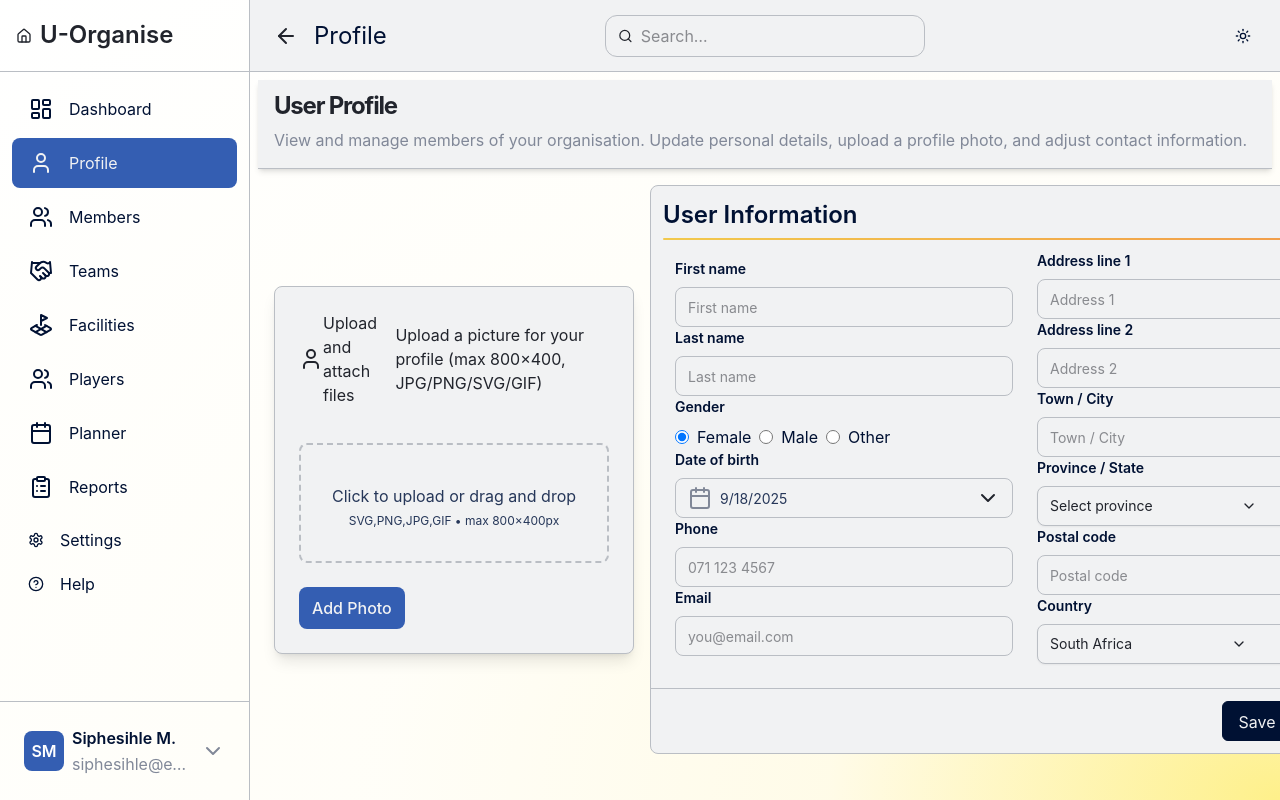
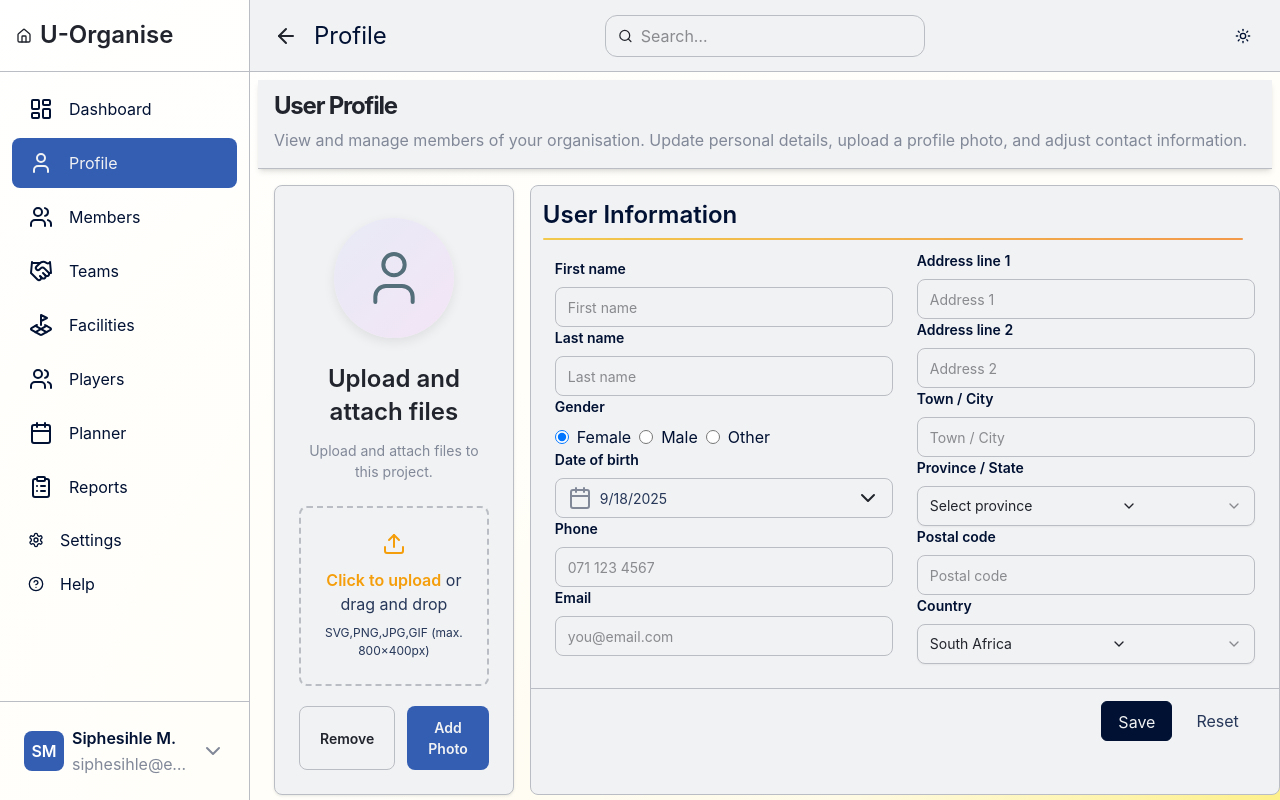
Before and after one commit to Sihle-Thwa/SportsManagment, a React (Vite) app in the folder frontend/: page /profile in a window 1280 px wide. Built offline with nearby package versions, Linux system fonts and the light colour scheme.

Commit message:
refactor: update FileUploadCard component for improved functionality and styling; enhance profile upload experience

```diff
--- a/frontend/src/components/FileUpload/FileUploadCard.tsx
+++ b/frontend/src/components/FileUpload/FileUploadCard.tsx
@@ -1,22 +1,21 @@
 "use client";
 import React, { useState } from "react";
-import { User } from "lucide-react";
-import { cn } from "../../lib/utils";
+import { User, Upload } from "lucide-react";
 import "./fileuploadcard.css";
 
-export interface FileUploadCardProps {
+interface UploadAttachmentProps {
 	title?: string;
-	description: string;
+	description?: string;
 	acceptedFileTypes?: string;
 	maxFileSize?: number;
 	maxDimensions?: { width: number; height: number };
-	onFileSelect: (file: File) => void;
+	onFileSelect?: (file: File) => void;
 	onFileRemove?: () => void;
 }
 
-export const FileUploadCard: React.FC<FileUploadCardProps> = ({
+const UploadAttachment: React.FC<UploadAttachmentProps> = ({
 	title = "Upload and attach files",
-	description = "Upload and attach files to this profile.",
+	description = "Upload and attach files to this project.",
 	acceptedFileTypes = ".svg,.png,.jpg,.gif",
 	maxFileSize = 5 * 1024 * 1024,
 	maxDimensions = { width: 800, height: 400 },
@@ -65,7 +64,7 @@ export const FileUploadCard: React.FC<FileUploadCardProps> = ({
 
 				setSelectedFile(file);
 				setPreview(objectUrl);
-				onFileSelect(file);
+				if (onFileSelect) onFileSelect(file);
 			};
 
 			img.onerror = () => {
@@ -77,7 +76,7 @@ export const FileUploadCard: React.FC<FileUploadCardProps> = ({
 		} else {
 			setSelectedFile(file);
 			setPreview(null);
-			onFileSelect(file);
+			if (onFileSelect) onFileSelect(file);
 		}
 	};
 
@@ -99,84 +98,62 @@ export const FileUploadCard: React.FC<FileUploadCardProps> = ({
 		if (onFileRemove) onFileRemove();
 	};
 
-	const handleDragOver = (e: React.DragEvent<HTMLDivElement>) =>
+	const handleDragOver = (e: React.DragEvent<HTMLDivElement>) => {
 		e.preventDefault();
+	};
 
 	return (
-		<div
-			className="cardBase_fileUpload"
-			role="region"
-			aria-labelledby="upload-title"
-		>
+		<div className="cardBase_fileUpload">
 			<div className="cardHeader_fileUpload">
-				<div className="cardHeader-content_fileUpload">
-					<User />
+				<div className="cardHeader-content_fileUpload_Icon">
+					<User size={64} strokeWidth={1.5} />
 				</div>
-				<div id="upload-title" className="cardTitle_fileUpload">
-					{title}
-				</div>
-				<div className="cardDescription_fileUpload">{description}</div>
 			</div>
 
 			<div className="cardBody_fileUpload">
-				{selectedFile ? (
-					<div>
-						{preview && (
-							<div className="filePreview" aria-hidden>
-								<img src={preview} alt="Profile preview" />
-							</div>
-						)}
+				<h2 className="cardBodyTitle_fileUpload">{title}</h2>
+				<p className="cardBodyDescription_fileUpload">{description}</p>
 
-						<div className="fileMeta" aria-live="polite">
-							<div>
-								<div className="fileMeta-name">{selectedFile.name}</div>
-								<div className="fileMeta-size">
-									{(selectedFile.size / 1024).toFixed(2)} KB
-								</div>
-							</div>
-
-							<div style={{ display: "flex", gap: 8 }}>
-								<button
-									className={cn("btnBase", "btnGhost")}
-									onClick={handleRemove}
-								>
-									Remove
-								</button>
-							</div>
-						</div>
-					</div>
-				) : (
+				{!selectedFile ? (
+					<>
 						<div
 							className="fileDropzone"
-						role="button"
-						tabIndex={0}
 							onDrop={handleDrop}
 							onDragOver={handleDragOver}
-						onKeyDown={(e) => {
-							if (e.key === "Enter" || e.key === " ") {
-								e.preventDefault();
-								document.getElementById("file-upload")?.click();
-							}
-						}}
 						>
 							<input
 								id="file-upload"
 								type="file"
 								accept={acceptedFileTypes}
-							className="sr-only"
 								onChange={handleFileChange}
+								style={{ display: "none" }}
 							/>
-						<div style={{ textAlign: "center" }}>
-							<div className="acceptedFile-info">
-								Click to upload or drag and drop
+							<label
+								htmlFor="file-upload"
+								style={{
+									display: "flex",
+									flexDirection: "column",
+									alignItems: "center",
+									cursor: "pointer",
+									width: "100%",
+								}}
+							>
+								<Upload size={24} strokeWidth={2} color="#f59e0b" />
+								<div style={{ textAlign: "center", marginTop: "12px" }}>
+									<span style={{ color: "#f59e0b", fontWeight: 600 }}>
+										Click to upload
+									</span>
+									<span style={{ color: "var(--text-secondary)" }}>
+										{" "}
+										or drag and drop
+									</span>
 								</div>
-							<div className="acceptedFile-types">
-								{acceptedFileTypes.replace(/\./g, "").toUpperCase()} • max{" "}
-								{maxDimensions.width}×{maxDimensions.height}px
+								<p className="acceptedFile-types" style={{ marginTop: "8px" }}>
+									{acceptedFileTypes.replace(/\./g, "").toUpperCase()} (max.{" "}
+									{maxDimensions.width}×{maxDimensions.height}px)
+								</p>
+							</label>
 						</div>
-						</div>
-					</div>
-				)}
 
 						{error && (
 							<div className="fileError" role="alert">
@@ -185,20 +162,57 @@ export const FileUploadCard: React.FC<FileUploadCardProps> = ({
 						)}
 
 						<div
-					style={{ marginTop: 12, display: "flex", justifyContent: "center" }}
+							style={{
+								display: "flex",
+								gap: "12px",
+								width: "100%",
+								marginTop: "8px",
+							}}
 						>
-					{!selectedFile && (
+							<button className="btnBase btnGhost" onClick={handleRemove}>
+								Remove
+							</button>
 							<button
 								className="btnBase"
 								onClick={() => document.getElementById("file-upload")?.click()}
 							>
 								Add Photo
 							</button>
+						</div>
+					</>
+				) : (
+					<>
+						{preview && (
+							<div className="filePreview">
+								<img src={preview} alt="Preview" />
+							</div>
 						)}
+
+						<div className="fileMeta">
+							<div>
+								<div className="fileMeta-name">{selectedFile.name}</div>
+								<div className="fileMeta-size">
+									{(selectedFile.size / 1024).toFixed(2)} KB
 								</div>
+							</div>
+						</div>
+
+						{error && (
+							<div className="fileError" role="alert">
+								{error}
+							</div>
+						)}
+
+						<div style={{ display: "flex", gap: "12px", width: "100%" }}>
+							<button className="btnBase btnGhost" onClick={handleRemove}>
+								Remove
+							</button>
+						</div>
+					</>
+				)}
 			</div>
 		</div>
 	);
 };
 
-export default FileUploadCard;
+export default UploadAttachment;
--- a/frontend/src/components/FileUpload/fileuploadcard.css
+++ b/frontend/src/components/FileUpload/fileuploadcard.css
@@ -1,5 +1,4 @@
 @import "tailwindcss";
-@import "../../styles/semantic-tokens.css";
 
 .cardBase_fileUpload {
   align-items: center;
@@ -7,33 +6,36 @@
   border: 1px solid;
   border-color: var(--card-border);
   border-radius: 8px;
-  box-shadow: var(--shadow-md);
+  box-shadow: var(--card-shadow);
   display: flex;
   flex-direction: column;
   gap: 12px;
   overflow: hidden;
-  padding: 12px 0;
+  padding: 32px 24px 24px;
   position: relative;
-  width: 360px;
+  max-width: 400px;
+  width: 100%;
 }
 
 .cardHeader_fileUpload {
-	display: inline-flex;
+  display: flex;
   align-items: center;
   justify-content: center;
   flex: 0 0 auto;
-	padding: 12px 24px;
   position: relative;
+  margin-bottom: 12px;
+}
 
-}
 .cardHeader-content_fileUpload_Icon {
   display: flex;
-	align-items: flex-start;
-	justify-content: space-around;
-	gap: 10px;
-	position: relative;
-	max-width: 160px;
-	width: 100%;
+  align-items: center;
+  justify-content: center;
+  width: 120px;
+  height: 120px;
+  background: linear-gradient(135deg, #e8eaf6 0%, #f3e5f5 100%);
+  border-radius: 50%;
+  color: #546e7a;
+  box-shadow: 0 4px 12px rgba(0, 0, 0, 0.08);
 }
 
 .cardBody_fileUpload {
@@ -41,8 +43,7 @@
   flex: 0 0 auto;
   flex-direction: column;
   gap: 12px;
-	padding: 12px 24px;
-	align-items: flex-start;
+  align-items: center;
   align-self: stretch;
   position: relative;
   width: 100%;
@@ -52,12 +53,17 @@
   font-size: var(--title-size-default);
   font-weight: var(--font-weight-semibold);
   color: var(--card-foreground);
-	margin-bottom: 6px;
+  margin: 0;
+  text-align: center;
+  line-height: var(--line-height-snug);
 }
+
 .cardBodyDescription_fileUpload {
-	font-size: var(--caption-size-default);
+  font-size: var(--body-size-default);
   color: var(--card-foreground-secondary);
-	margin: 0;
+  margin: 0 0 12px;
+  text-align: center;
+  line-height: var(--line-height-normal);
 }
 
 .fileDropzone {
@@ -65,32 +71,42 @@
   align-items: center;
   justify-content: center;
   width: 100%;
-	min-height: 120px;
+  min-height: 140px;
   gap: 12px;
-	border-radius: var(--radius-md);
+  border-radius: 8px;
   border: 2px dashed var(--border-default);
-	padding: 12px;
-	transition: var(--transition-fast) var(--easing-smooth);
+  padding: 24px 16px;
+  background-color: var(--background-surface);
+  transition: all 0.2s ease;
+  cursor: pointer;
 }
-.fileDropzone:focus-within,
+
 .fileDropzone:hover {
-	background: var(--background-surface-hover, rgba(0, 0, 0, 0.03));
+  background-color: var(--background-surface-hover, rgba(0, 0, 0, 0.02));
   border-color: var(--interactive-primary);
+}
+
+.fileDropzone:focus-within {
+  background-color: var(--background-surface-hover, rgba(0, 0, 0, 0.02));
+  border-color: var(--interactive-primary);
+  outline: 2px solid var(--interactive-primary);
+  outline-offset: 2px;
 }
 
 .filePreview {
   width: 100%;
   max-width: 320px;
-	min-width: 280px;
   height: 180px;
-	border-radius: var(--radius-md);
+  border-radius: 8px;
+  overflow: hidden;
 }
+
 .filePreview img {
   width: 100%;
   height: 100%;
   object-fit: cover;
   display: block;
-	border-radius: var(--radius-md);
+  border-radius: 8px;
   border: 1px solid var(--border-default);
 }
 
@@ -102,29 +118,33 @@
   gap: 12px;
   margin-top: 8px;
 }
+
 .fileMeta-name {
-	font-size: var(--body-size-lg);
+  font-size: var(--body-size-default);
+  font-weight: var(--font-weight-medium);
   color: var(--text-primary);
   overflow: hidden;
   text-overflow: ellipsis;
   white-space: nowrap;
   flex: 1;
 }
+
 .fileMeta-size {
   font-size: var(--caption-size-default);
   color: var(--text-secondary);
 }
 
 .acceptedFile-info {
-	font-size: var(--body-size-lg);
+  font-size: var(--body-size-default);
   color: var(--text-secondary);
   margin-top: 8px;
   text-align: center;
 }
+
 .acceptedFile-types {
   font-size: var(--caption-size-default);
   color: var(--text-secondary);
-	margin-top: 4px;
+  margin: 0;
   text-align: center;
 }
 
@@ -133,38 +153,68 @@
   font-size: var(--caption-size-default);
   margin-top: 4px;
   white-space: pre-wrap;
+  text-align: center;
 }
 
 .btnBase {
   background: var(--interactive-primary);
   color: var(--text-on-primary);
   border: 1px solid transparent;
-	padding: 8px 12px;
-	border-radius: var(--radius-md);
+  padding: 10px 20px;
+  border-radius: 8px;
   cursor: pointer;
-	font-weight: var(--font-weight-medium);
+  font-weight: var(--font-weight-semibold);
+  font-size: var(--body-size-default);
+  flex: 1;
+  transition: all 0.2s ease;
+  font-family: inherit;
 }
+
+.btnBase:hover {
+  background: var(--interactive-primary-hover);
+}
+
+.btnBase:active {
+  background: var(--interactive-primary-active);
+  transform: translateY(1px);
+}
+
 .btnGhost {
   background: transparent;
   color: var(--card-foreground);
   border: 1px solid var(--card-border);
 }
 
+.btnGhost:hover {
+  background: var(--background-surface-hover, rgba(0, 0, 0, 0.02));
+  border-color: var(--border-default);
+}
+
+.btnGhost:active {
+  background: var(--background-surface-pressed, rgba(0, 0, 0, 0.05));
+}
+
 @media (max-width: 640px) {
-	.cardBody_fileUpload {
-		padding: 12px;
+  .cardBase_fileUpload {
+    padding: 24px 16px;
+    max-width: 100%;
   }
+
+  .cardHeader-content_fileUpload_Icon {
+    width: 100px;
+    height: 100px;
+  }
+
+  .cardBodyTitle_fileUpload {
+    font-size: var(--title-size-default);
+  }
+
+  .cardBodyDescription_fileUpload {
+    font-size: var(--body-size-sm);
+  }
+
   .fileDropzone {
     min-height: 120px;
-		padding: 14px;
-	}
-	.cardHeader_fileUpload {
-		padding: 12px;
-	}
-	.cardTitle_fileUpload {
-		font-size: 0.875rem;
-	}
-	.cardDescription_fileUpload {
-		font-size: 0.75rem;
+    padding: 20px 12px;
   }
 }
--- a/frontend/src/pages/Profile/Profile.tsx
+++ b/frontend/src/pages/Profile/Profile.tsx
@@ -1,9 +1,8 @@
-// src/pages/profile/Profile.tsx
 "use client";
 import React from "react";
 import UserInfoForm from "../../components/Form/UserInfoForm";
-import { FileUploadCard } from "../../components/FileUpload";
 import "./profile.css";
+import FileUploadCard from "../../components/FileUpload/FileUploadCard";
 
 const Profile: React.FC = () => {
 	const handleSubmit = (data: unknown) => {
@@ -27,12 +26,7 @@ const Profile: React.FC = () => {
 			<section className="profileContainer" aria-label="Profile editor">
 				<div className={`profileContent`}>
 					<div className="uploadCol">
-						<FileUploadCard
-							description="Upload a picture for your profile (max 800×400, JPG/PNG/SVG/GIF)"
-							onFileSelect={(file: File) => {
-								console.log("File selected:", file.name);
-							}}
-						/>
+						<FileUploadCard />
 					</div>
 					<div className={`formCol`}>
 						<UserInfoForm onSubmit={handleSubmit} />
--- a/frontend/tsconfig.app.json
+++ b/frontend/tsconfig.app.json
@@ -6,10 +6,10 @@
 		"lib": ["ES2020", "DOM", "DOM.Iterable"],
 		"module": "ESNext",
 		"skipLibCheck": true,
-		"baseUrl": ".",
 		"paths": {
 			"@/*": ["./src/*"]
 		},
+		"ignoreDeprecations": "6.0",
 
 		/* Bundler mode */
 		"moduleResolution": "bundler",
```
Lines whose indentation alone changed are shown as unchanged.
